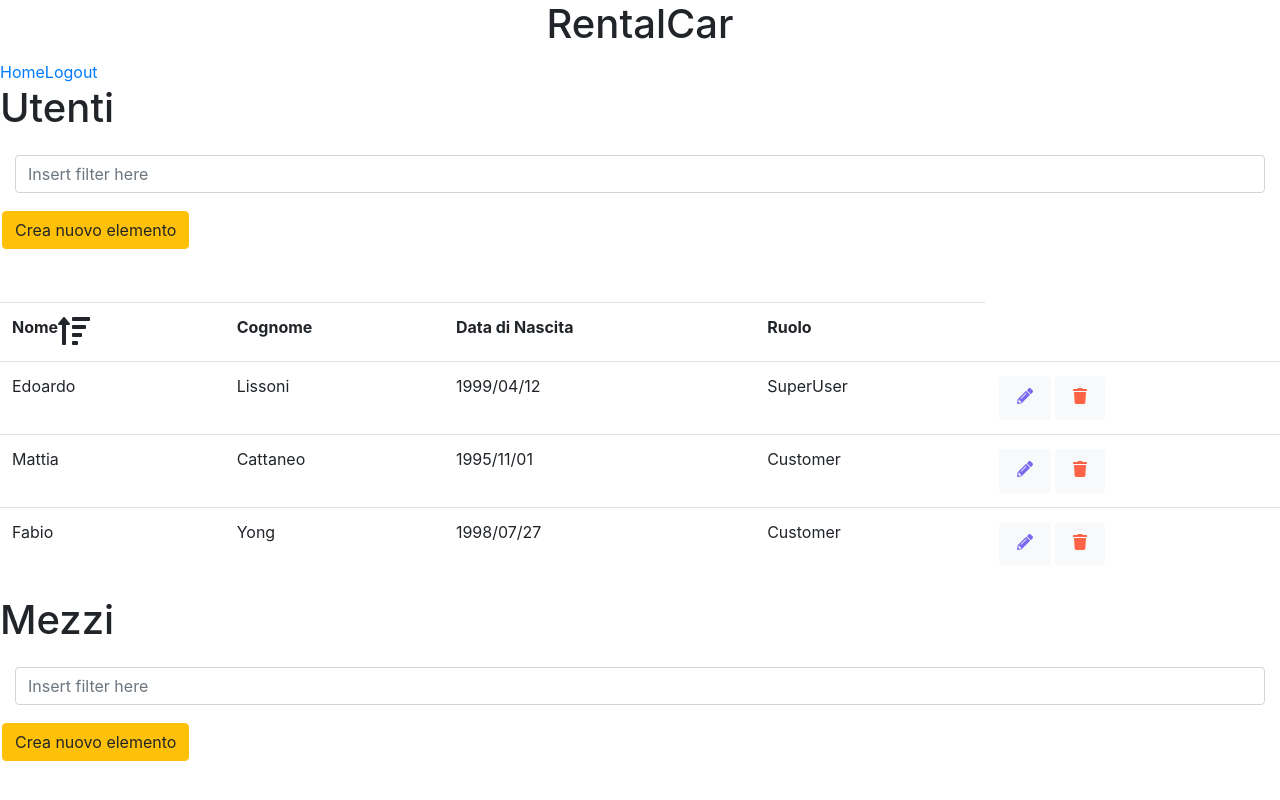
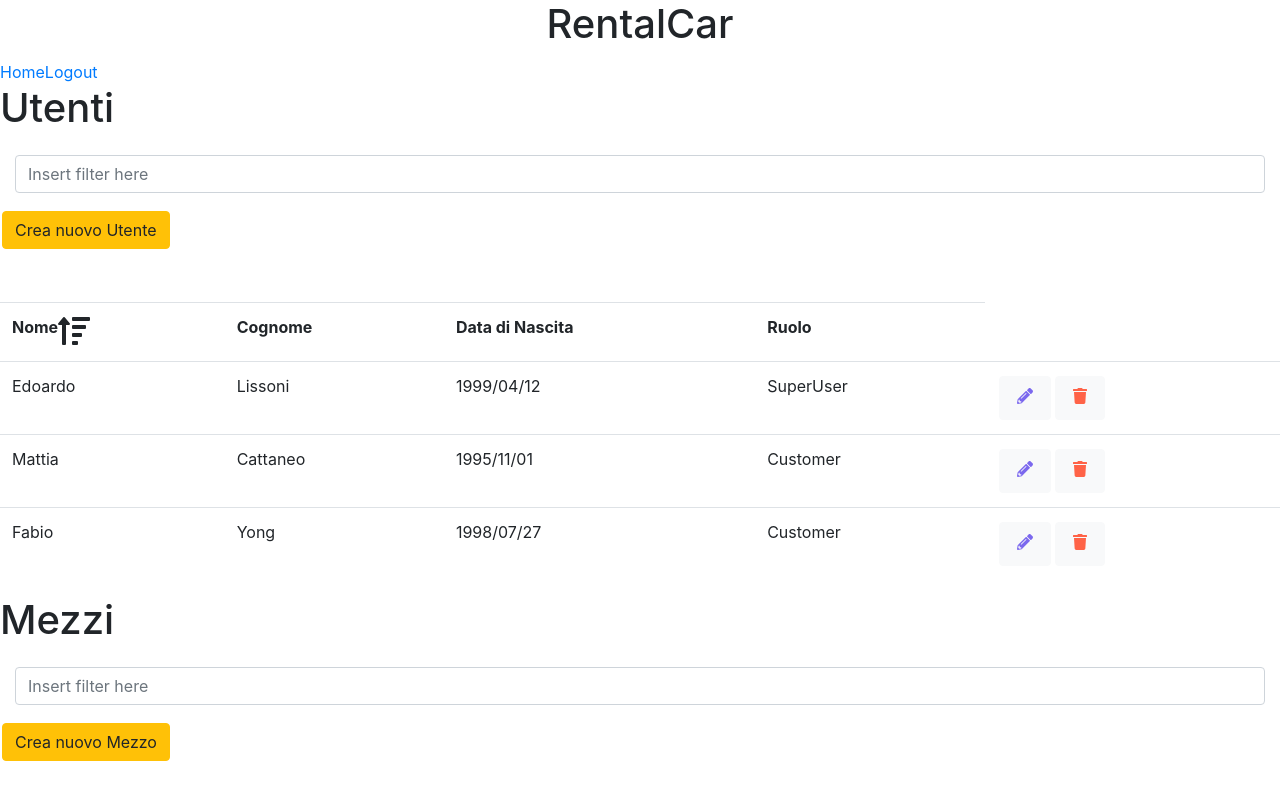
Before and after one commit to EdoLisso99/RentalCar-Frontend, an Angular app: page /home in a window 1280 px wide. Shown: the top 800 px of the page. Built offline with nearby package versions, Linux system fonts and the light colour scheme.

Commit message:
Fast commit

```diff
--- a/src/app/components/table/table.component.html
+++ b/src/app/components/table/table.component.html
@@ -5,7 +5,9 @@
 </div>
 
 <div *ngIf="containsValue(0)">
-  <button (click)="createCertainElement()" type="button" class="btn btn-warning">Crea nuovo elemento</button>
+  <button (click)="createCertainElement()" type="button" class="btn btn-warning">
+    Crea nuovo {{tableConfig.type}}
+  </button>
 </div>
 
 
```
